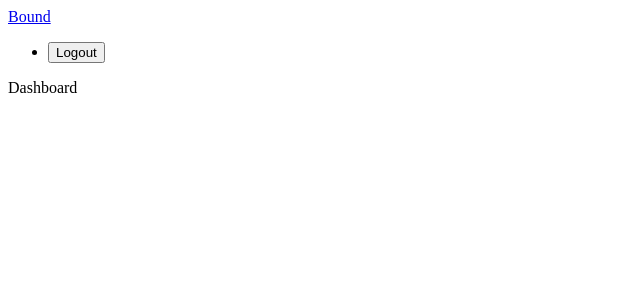
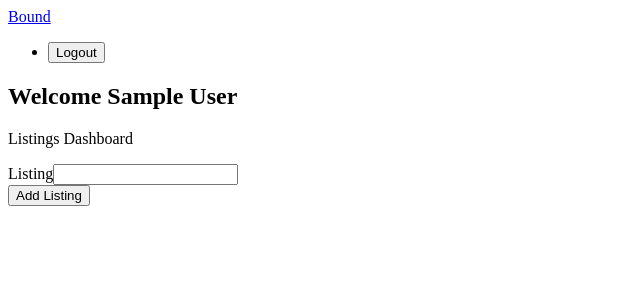
Before and after one commit to LaSav/bound-rest, a React (Create React App) app in the folder frontend/: page / in a window 1280 px wide. Shown: the top 300 px of the page, without its empty margins (0-640 px from the left). Built offline with nearby package versions, Linux system fonts and the light colour scheme; sample sign-in values are in the browser's storage.

Commit message:
Add createListings frontend

```diff
--- a/frontend/src/app/store.js
+++ b/frontend/src/app/store.js
@@ -1,8 +1,10 @@
 import { configureStore } from '@reduxjs/toolkit';
 import authReducer from '../features/auth/authSlice';
+import listingReducer from '../features/listings/listingSlice';
 
 export const store = configureStore({
   reducer: {
     auth: authReducer,
+    listings: listingReducer,
   },
 });
--- /dev/null
+++ b/frontend/src/components/ListingForm.jsx
@@ -0,0 +1,39 @@
+import { useState } from 'react';
+import { useDispatch } from 'react-redux';
+import { createListing } from '../features/listings/listingSlice';
+
+function ListingForm() {
+  const [text, setText] = useState('');
+
+  const dispatch = useDispatch();
+
+  const onSubmit = (e) => {
+    e.preventDefault();
+
+    dispatch(createListing({ text }));
+    setText('');
+  };
+  return (
+    <section className='form'>
+      <form onSubmit={onSubmit}>
+        <div className='form-group'>
+          <label htmlFor='text'>Listing</label>
+          <input
+            type='text'
+            name='text'
+            id='text'
+            value={text}
+            onChange={(e) => setText(e.target.value)}
+          />
+        </div>
+        <div className='form-group'>
+          <button className='btn btn-block' type='submit'>
+            Add Listing
+          </button>
+        </div>
+      </form>
+    </section>
+  );
+}
+
+export default ListingForm;
--- a/frontend/src/features/listings/listingService.js
+++ b/frontend/src/features/listings/listingService.js
@@ -0,0 +1,23 @@
+import axios from 'axios';
+
+const API_URL = '/api/listings/';
+
+// Create new Listing
+
+const createListing = async (listingData, token) => {
+  const config = {
+    headers: {
+      Authorization: `Bearer ${token}`,
+    },
+  };
+
+  const response = await axios.post(API_URL, listingData, config);
+
+  return response.data;
+};
+
+const listingService = {
+  createListing,
+};
+
+export default listingService;
--- a/frontend/src/features/listings/listingSlice.js
+++ b/frontend/src/features/listings/listingSlice.js
@@ -0,0 +1,55 @@
+import { createSlice, createAsyncThunk } from '@reduxjs/toolkit';
+import listingService from './listingService';
+
+const initialState = {
+  listings: [],
+  isError: false,
+  isSuccess: false,
+  isLoading: false,
+  message: '',
+};
+
+export const createListing = createAsyncThunk(
+  'listings/create',
+  async (listingData, thunkAPI) => {
+    try {
+      const token = thunkAPI.getState().auth.user.token;
+      return await listingService.createListing(listingData, token);
+    } catch (error) {
+      const message =
+        (error.response &&
+          error.response.data &&
+          error.response.data.message) ||
+        error.message ||
+        error.toString();
+      return thunkAPI.rejectWithValue(message);
+    }
+  }
+);
+
+export const listingSlice = createSlice({
+  name: 'listing',
+  initialState,
+  reducers: {
+    reset: (state) => initialState,
+  },
+  extraReducers: (builder) => {
+    builder
+      .addCase(createListing.pending, (state) => {
+        state.isLoading = true;
+      })
+      .addCase(createListing.fulfilled, (state, action) => {
+        state.isLoading = false;
+        state.isSuccess = true;
+        state.listings.push(action.payload);
+      })
+      .addCase(createListing.rejected, (state, action) => {
+        state.isLoading = false;
+        state.isError = true;
+        state.message = action.payload;
+      });
+  },
+});
+
+export const { reset } = listingSlice.actions;
+export default listingSlice.reducer;
--- a/frontend/src/pages/Dashboard.jsx
+++ b/frontend/src/pages/Dashboard.jsx
@@ -1,6 +1,7 @@
 import { useEffect } from 'react';
 import { useNavigate } from 'react-router-dom';
 import { useSelector } from 'react-redux';
+import ListingForm from '../components/ListingForm';
 
 function Dashboard() {
   const navigate = useNavigate();
@@ -11,7 +12,15 @@ function Dashboard() {
       navigate('/login');
     }
   }, [user, navigate]);
-  return <div>Dashboard</div>;
+  return (
+    <>
+      <section className='heading'>
+        <h1>Welcome {user && user.name}</h1>
+        <p>Listings Dashboard</p>
+      </section>
+      <ListingForm />
+    </>
+  );
 }
 
 export default Dashboard;
```
